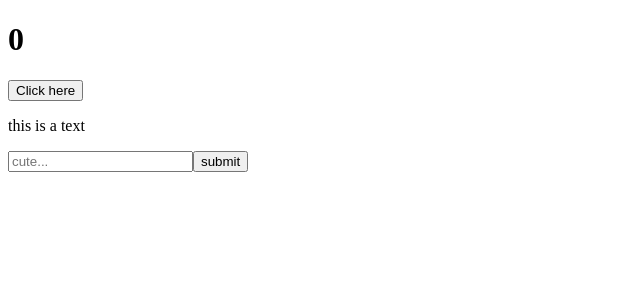
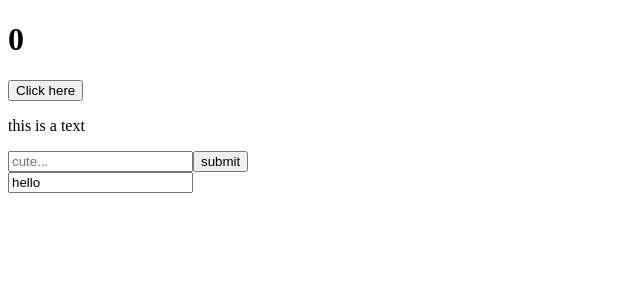
Before and after one commit to Preciousnnebuogor/React, a React (Create React App) app: page / in a window 1280 px wide. Shown: the top 300 px of the page, without its empty margins (0-640 px from the left). Built offline with nearby package versions, Linux system fonts and the light colour scheme.

Commit message:
compared useEffect and useLayoutEffect hooks

```diff
--- a/src/components/useLayoutEffect.jsx
+++ b/src/components/useLayoutEffect.jsx
@@ -1,9 +1,18 @@
-import {useLayoutEffect} from "react"
-export default function LayoutEffect(){
- useLayoutEffect(()=>{
-    console.log("i love you")
- },[])
-    return <div>
+import { useLayoutEffect, useRef, useEffect } from "react";
+export default function LayoutEffect() {
+  const inputRef = useRef();
 
+  useLayoutEffect(() => {
+    console.log(inputRef.current.value);
+  }, []);
+
+  useEffect(() => {
+    inputRef.current.value = "hello";
+  }, []);
+  return (
+    <div>
+      <input type="text" ref={inputRef}
+       value="Felix" />
     </div>
+  );
 }
```
